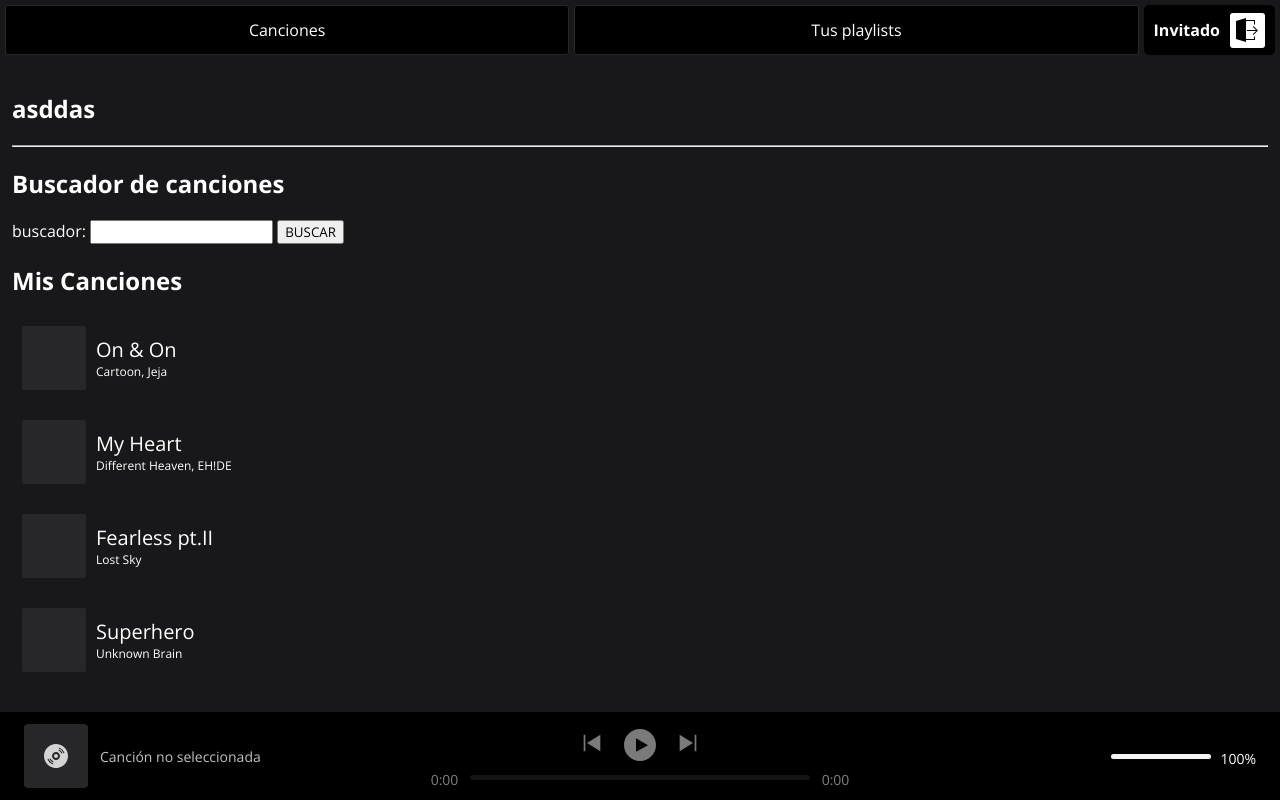
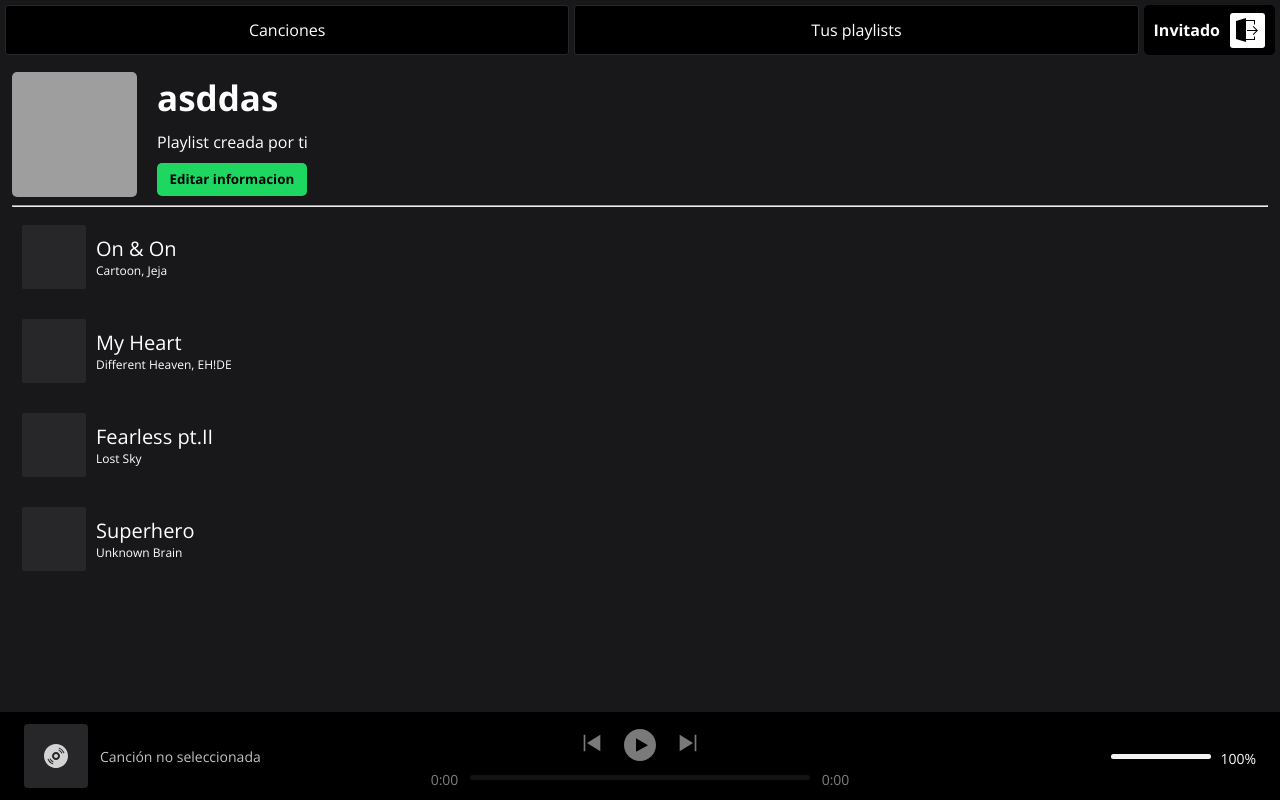
Before and after one commit to keelus/musify, a Django app: page /playlist/1 in a window 1280 px wide. Run offline with Django 5.2, Linux system fonts and the light colour scheme; data comes from the database, SQL or seed files in the repository; both versions use the stored data as it was after the commit; data that the repository does not hold is empty; grey boxes are pictures that could not be loaded.

Commit message:
Ahora se puede reproducir y editar playlists. Arreglado error que no guardaba el volumen. Ahora puedes cambiar de cancion con el reproductor si estas escuchando una playlist.

```diff
--- a/app/models.py
+++ b/app/models.py
@@ -40,6 +40,8 @@ class Playlist(models.Model):
 
     nombre = models.CharField(max_length = 100)
     autor = models.ForeignKey(Usuario, on_delete=models.CASCADE)
-    canciones=models.ManyToManyField(Cancion, blank=True)
+    canciones = models.ManyToManyField(Cancion, blank=True)
+    cover = models.URLField()
+
     def __str__(self):
         return str(self.nombre)
--- a/app/urls.py
+++ b/app/urls.py
@@ -17,6 +17,10 @@ urlpatterns = [
     path('api/cancion/<str:audioID>/archivo', view=api.getAudioArchivo, name="audio_archivo"),
     path('api/cancion/<str:audioID>/cover', view=api.getAudioCover, name="audio_cover"),
 
+    path('api/playlist/<str:playlistID>/informacion', view=api.getPlaylistInformacion , name="playlist_informacion"),
+    path('api/playlist/<str:playlistID>/actualizarInformacion', view=api.playlistActualizarInformacion, name="playlist_actualizar_informacion"),
+
+
     path('api/sesion/cerrar', view=api.cerrarSesion, name="audio"),
     path('api/sesion/iniciar', view=api.iniciarSesion, name="inicio"),
     path('procesarDatos', view=api.procesarDatosFormulario, name="procesarDatosFormulario"),
--- a/app/views.py
+++ b/app/views.py
@@ -48,6 +48,7 @@ def paginaPlaylists(request):
         playlist = {
             "id": playlistObjetoBd.id,
             "nombre": playlistObjetoBd.nombre,
+            "cover": playlistObjetoBd.cover,
         }
         playlists.append(playlist)
     return pagina(request, "playlists.html", {
--- /dev/null
+++ b/static/css/playlist.css
@@ -0,0 +1,71 @@
+.playlist>header {
+	display: none;
+	align-items: center;
+	gap: 20px;
+}
+
+.playlist>header.mostrar {
+	display: flex;
+}
+
+.playlist>header>.imagen {
+	width: 125px;
+	height: 125px;
+	border-radius: 5px;
+	background: #000;
+	display: block;
+	background-image: var(--imagen);
+	background-size: cover;
+}
+
+.playlist>header>.informacion {
+	display: flex;
+	flex-direction: column;
+	gap: 10px;
+}
+
+.playlist>header>.informacion>h1 {
+	margin: 0;
+	font-size: 35px;
+}
+
+.playlist>header button {
+	border: none;
+	border-radius: 5px;
+	background-color: #1ed760;
+	padding: 7.5px 12.5px;
+	font-weight: bold;
+	color: #000;
+	width: fit-content;
+	transition: all .1s linear;
+	display: inline-block;
+}
+
+.playlist>header button:hover {
+	cursor: pointer;
+	opacity: .8;
+}
+
+.playlist>header button.cancelar {
+	background-color: #4a4a4a;
+	color: #fff;
+}
+
+.playlist>header.edicion {
+	justify-content: flex-start;
+	align-items: flex-start;
+	flex-direction: column;
+}
+
+.playlist>header.edicion>h1 {
+	margin: 0;
+}
+
+.playlist>header.edicion>.doble {
+	display: flex;
+	gap: 10px;
+}
+
+.playlist>header.edicion>.doble>label {
+	min-width: 300px;
+}
--- a/static/css/playlists.css
+++ b/static/css/playlists.css
@@ -1,12 +1,27 @@
-.boton-playlist{
+.boton-playlist {
 	border-bottom: black;
 	background: black;
-    width:200px;
-    height:200px;
+	width: 215px;
+	height: 215px;
 	font-weight: bold;
 	color: white;
+	border-radius: 5px;
+	transition: all .1s linear;
+
+	display: inline-flex;
+	flex-direction: column;
+	align-items: center;
+	justify-content: center;
 }
-.boton-playlist:hover{
+
+.boton-playlist>img {
+	width: 175px;
+	height: 175px;
+	border-radius: 5px;
+}
+
+.boton-playlist:hover {
+	cursor: pointer;
 	background: #1ed760;
 	border-bottom: #1ed760;
 	color: black;
--- a/static/js/index.js
+++ b/static/js/index.js
@@ -88,8 +88,12 @@ $(document).ready(() => {
 	$(document).on("click", ".cancion", (e) => {
 		const elementoCancion = $(e.target).closest(".cancion")
 		const cancionId = $(elementoCancion).data("cancion-id")
+		const playlistId = $(elementoCancion).data("playlist-id")
 
-		reproductor.reproducirCancion(cancionId)
+		if (playlistId === undefined)
+			reproductor.reproducirCancion(cancionId)
+		else
+			reproductor.reproducirCancion(cancionId, playlistId)
 	})
 
 	$(document).on("cambioDePagina", () => reproductor.gestionarCambioPagina())
--- a/static/js/playlist.js
+++ b/static/js/playlist.js
@@ -1 +1,58 @@
 // Acciones de playlist (hacer click en reproducir playlist, reproducir cancion, elimiar cancion, etc)
+
+//		<div class="imagen" id="playlist-cover" style="--imagen:url('{{ playlist.cover }}');"></div>
+//			<h1 id="playlist-nombre">{{ playlist.nombre }}</h1>
+//			<input placeholder="Nombre de la playlist..." id="input-playlist-nombre" />
+//		<div>
+//			<button class="cancelar">Cancelar</button>
+//			<button>Guardar informacion</button>
+//		</div>
+
+
+$(document).on("click", "#playlist-editar", (e) => {
+	$("header.principal").removeClass("mostrar")
+	$("header.edicion").addClass("mostrar")
+
+	$("#input-playlist-nombre").val($("#playlist-nombre").text())
+	$("#input-playlist-cover").val($("#playlist-cover").attr("src"))
+})
+
+const cerrarModoEdicion = () => {
+	$("header.principal").addClass("mostrar")
+	$("header.edicion").removeClass("mostrar")
+}
+
+$(document).on("click", "#playlist-guardar", async (e) => {
+	const nuevoNombre = $("#input-playlist-nombre").val()
+	if (nuevoNombre.trim() === "") {
+		alert("El nombre de la playlist no puede estar vacío!");
+		return;
+	}
+
+	const nuevaCover = $("#input-playlist-cover").val()
+	const playlistId = $("#playlist-guardar").data("playlist-id")
+
+	// Intentar guardar datos
+	await $.ajax({
+		url: `/api/playlist/${playlistId}/actualizarInformacion`,
+		method: "POST",
+		contentType: "application/json",
+		data: JSON.stringify({
+			nombre: nuevoNombre,
+			cover: nuevaCover,
+		}),
+		success: function(datos) {
+			$("#playlist-nombre").text(nuevoNombre)
+			$("#playlist-cover").attr("src", nuevaCover)
+			cerrarModoEdicion()
+		},
+		error: function(xhr, estado, error) {
+			alert(`Error al actualizar la informacion de la playlist: \"${xhr.responseText}\"`);
+			cerrarModoEdicion()
+		}
+	})
+})
+
+$(document).on("click", "#playlist-cancelar", (e) => {
+	cerrarModoEdicion()
+})
--- a/static/js/playlists.js
+++ b/static/js/playlists.js
@@ -1,5 +1,6 @@
 // Acciones de playlists (hacer click en una playlist, crear una nueva playlist, etc)
 $(document).on("click", ".boton-playlist", (e) => {
-	const playlistID = $(e.target).data("playlist-id");
+	const elemento = $(e.target).closest(".boton-playlist");
+	const playlistID = $(elemento).data("playlist-id");
 	reemplazarContenido(`/playlist/${playlistID}`);
 })
--- a/static/js/reproductor.js
+++ b/static/js/reproductor.js
@@ -15,6 +15,11 @@ class Reproductor {
 		this.audioDom = null
 		this.cancionActual = null
 
+		this.volumenActual = 1.0
+
+		this.playlistActual = null
+		this.indiceCancionActual = null
+
 		this.arrastrandoBarra = false
 		this.arrastrandoBarraVolumen = false
 
@@ -25,6 +30,12 @@ class Reproductor {
 	inicializarEventos() {
 		$(".parte-controles button#playPausa").on("click", () => {
 			this.reproducirPararCancion()
+		})
+		$(".parte-controles button#anterior").on("click", () => {
+			this.anteriorCancion()
+		})
+		$(".parte-controles button#siguiente").on("click", () => {
+			this.siguienteCancion()
 		})
 
 		$(".parte-controles .barra").on("mousedown", (e) => {
@@ -65,16 +76,16 @@ class Reproductor {
 		if (this.audioDom === null || !this.arrastrandoBarraVolumen) return;
 
 		const barraX = $(".parte-volumen .barra").offset().left;
-
 		const x = ratonX - barraX;
-
 		const barraAncho = $(".parte-volumen .barra").width();
 
-		const nuevoVolumen = Math.max(0.00, Math.min(x / barraAncho, 100.00))
+		const nuevoVolumen = Math.max(0.00, Math.min(x / barraAncho, 1.00))
+
+		this.volumenActual = nuevoVolumen;
 		this.audioDom.volume = nuevoVolumen;
 	}
 
-	domRender() {
+	async domRender() {
 		// Actualizar la informacion necesaria. Se ejecuta una vez por frame
 		if (this.audioDom !== null) {
 			const duracion = this.audioDom.duration;
@@ -90,7 +101,7 @@ class Reproductor {
 			$(".parte-volumen .volumen-porcentaje").text(`${Math.floor(this.audioDom.volume * 100)}%`);
 
 			if (this.audioDom.ended) {
-				console.log("Audio fin")
+				await this.siguienteCancion()
 			}
 
 			$(".parte-controles button#playPausa").toggleClass("pausado", this.pausado)
@@ -102,16 +113,30 @@ class Reproductor {
 
 		$(".parte-controles button#playPausa").prop("disabled", this.audioDom === null)
 
-		const esPlaylist = false;
-		$(".parte-controles button#anterior").prop("disabled", !esPlaylist || this.audioDom === null)
-		$(".parte-controles button#siguiente").prop("disabled", !esPlaylist || this.audioDom === null)
+		$(".parte-controles button#anterior").prop("disabled", !this.playlistActual || this.audioDom === null)
+		$(".parte-controles button#siguiente").prop("disabled", !this.playlistActual || this.audioDom === null)
 
 		$(".parte-controles .progreso").toggleClass("deshabilitado", this.audioDom === null)
 
 		this.animFrame = requestAnimationFrame(() => this.domRender())
 	}
 
-	async reproducirCancion(id) {
+	async reproducirCancion(id, playlistId = -1) {
+		if (playlistId === -1) {
+			const quitarPlaylist = this.playlistActual !== null
+			this.reproducirCancionUnica(id, quitarPlaylist)
+		} else
+			this.reproducirPlaylist(id, playlistId)
+	}
+
+	async reproducirCancionUnica(id, quitarPlaylist = false) {
+		// Si se hace click en una cancion fuera de una playlist,
+		// se quita la playlist actual (si se esta reproduciendo).
+		if (quitarPlaylist) {
+			this.playlistActual = null;
+			this.indiceCancionActual = null;
+		}
+
 		// Conseguir informacion sobre la cancion
 		let cancion = {
 			id,
@@ -139,6 +164,7 @@ class Reproductor {
 
 		// Crear nuevo elemento de <Audio> con la url de la cancion
 		this.audioDom = new Audio(cancion.url)
+		this.audioDom.volume = this.volumenActual
 		this.audioDom.play()
 		if (this.pausado)
 			this.reproducirPararCancion()
@@ -152,6 +178,56 @@ class Reproductor {
 		// Colocar como activa en la pagina a la cancion actual
 		this.gestionarCambioPagina()
 	}
+
+	async reproducirPlaylist(cancionId, playlistId) {
+		await $.ajax({
+			url: `/api/playlist/${playlistId}/informacion`,
+			success: async (datos) => {
+				this.playlistActual = {
+					id: playlistId,
+					canciones: datos["canciones"]
+				}
+			},
+			error: function(xhr, estado, error) {
+				console.error("Error al conseguir informacion de la playlist: ", error)
+			}
+		})
+
+		// Buscar la ID especifica de la cancion clickeada
+		let indice = this.playlistActual.canciones.findIndex((cancion) => {
+			return cancion["id"] === cancionId;
+		})
+
+		if (indice === -1)
+			indice = 0;
+
+		this.indiceCancionActual = indice;
+		const id = this.playlistActual.canciones[indice]["id"];
+		this.reproducirCancionUnica(id)
+	}
+
+	async anteriorCancion() {
+		if (this.playlistActual === null)
+			return;
+
+		this.indiceCancionActual--;
+		if (this.indiceCancionActual < 0)
+			this.indiceCancionActual = this.playlistActual.canciones.length - 1;
+
+		await this.reproducirCancionUnica(this.playlistActual.canciones[this.indiceCancionActual]["id"])
+	}
+
+	async siguienteCancion() {
+		if (this.playlistActual === null)
+			return;
+
+		this.indiceCancionActual++;
+		if (this.indiceCancionActual >= this.playlistActual.canciones.length)
+			this.indiceCancionActual = 0;
+
+		await this.reproducirCancionUnica(this.playlistActual.canciones[this.indiceCancionActual]["id"])
+	}
+
 
 	reproducirPararCancion() {
 		if (this.audioDom === null) return;
@@ -171,6 +247,9 @@ class Reproductor {
 		$(".cancion").removeClass("activa")
 
 		// Colocar el estado de la cancion clickeada como activa
-		$(`.cancion[data-cancion-id=${this.cancionActual.id}]`).addClass("activa")
+		if (this.playlistActual === null)
+			$(`.cancion[data-cancion-id=${this.cancionActual.id}]:not([data-playlist-id])`).addClass("activa")
+		else
+			$(`.cancion[data-cancion-id=${this.cancionActual.id}][data-playlist-id=${this.playlistActual.id}]`).addClass("activa")
 	}
 }
--- a/templates/index.html
+++ b/templates/index.html
@@ -7,6 +7,7 @@
 <link rel="stylesheet" href="/static/css/reproductor.css">
 <link rel="stylesheet" href="/static/css/canciones.css">
 <link rel="stylesheet" href="/static/css/playlists.css">
+<link rel="stylesheet" href="/static/css/playlist.css">
 <script src="/static/js/externo/jquery-3.7.1.min.js"></script>
 
 <body class="no-seleccion">
--- a/templates/playlist.html
+++ b/templates/playlist.html
@@ -1,17 +1,30 @@
-<section id="contenido">
-	<h1>{{ playlist.nombre }}</h1>
+<section id="contenido" class="playlist">
+	<header class="principal mostrar">
+		<img class="imagen" id="playlist-cover" src="{{ playlist.cover }}" />
+		<div class="informacion">
+			<h1 id="playlist-nombre">{{ playlist.nombre }}</h1>
+			<span>Playlist creada por ti</span>
+			<button id="playlist-editar">Editar informacion</button>
+		</div>
+	</header>
+	<header class="edicion">
+		<h1>Editando la playlist</h1>
+		<div class="doble">
+			<label>Nombre de la playlist: </label>
+			<input placeholder="Nombre de la playlist..." id="input-playlist-nombre" />
+		</div>
+		<div class="doble">
+			<label>URL de la imagen (opcional): </label>
+			<input placeholder="URL de la imagen..." id="input-playlist-cover" />
+		</div>
+		<div>
+			<button class="cancelar" id="playlist-cancelar">Cancelar</button>
+			<button id="playlist-guardar" data-playlist-id="{{ playlist.id }}">Guardar informacion</button>
+		</div>
+	</header>
 	<hr>
-	<div id="div_busc">
-		<h2>Buscador de canciones</h2>
-		<label for="buscador">buscador: </label>
-		<input type="text" name="buscador" id="label_buscador">
-
-		<input id="btn_enviar" type="submit" value="BUSCAR">
-	</div>
-
-	<h1>Mis Canciones</h1>
 	{% for cancion in canciones %}
-	<div class="cancion" data-cancion-id="{{ cancion.id }}">
+	<div class="cancion" data-cancion-id="{{ cancion.id }}" data-playlist-id="{{ playlist.id }}">
 		<div class="cover" style="--cover:url('/api/cancion/{{ cancion.id }}/cover')"></div>
 		<div class="informacion">
 			<span class="titulo">{{ cancion.nombre }}</span>
@@ -24,4 +37,3 @@
 	</div>
 	{% endfor %}
 </section>
-<script src="../static/js/Buscador.js"></script>
```
Also changed, not shown: app/api.py (+39 -1 lines), templates/canciones.html (+4 -6 lines), templates/playlists.html (+11 -14 lines), app/migrations/0010_playlist_cover_alter_playlist_autor.py (added), db.sqlite3. Lines whose indentation alone changed are shown as unchanged.
